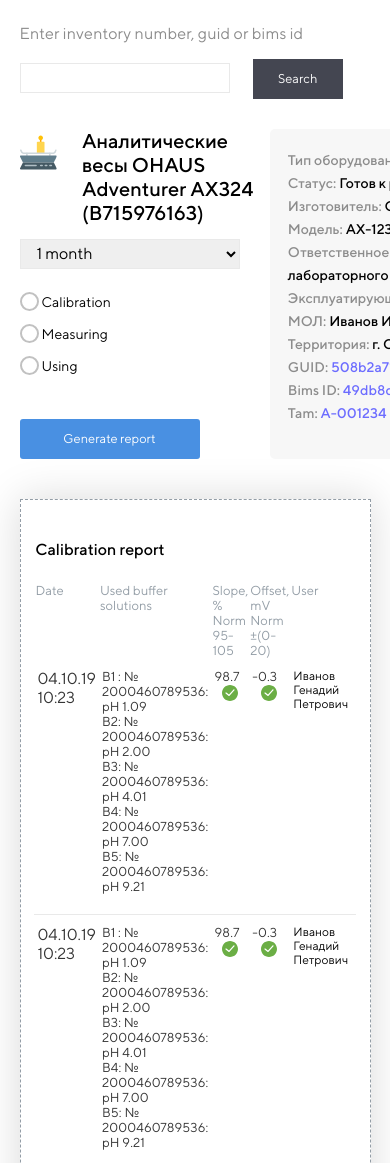
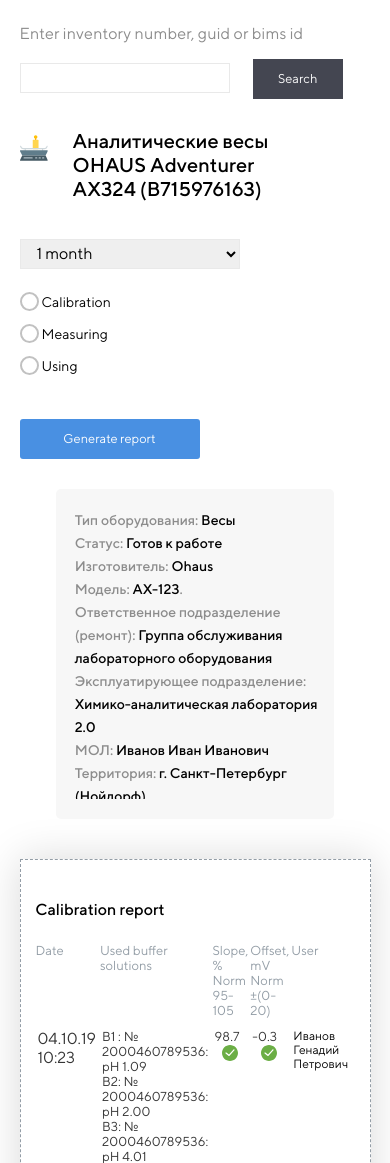
Before and after one commit to djino97/report_page, a PHP site: page / in a window 390 px wide; the page is wider, and only the part inside the window is pictured. Shown: the top 1163 px of that part. Run offline with PHP 8.4, Linux system fonts and the light colour scheme.

Commit message:
Update styles.css

```diff
--- a/styles/styles.css
+++ b/styles/styles.css
@@ -182,16 +182,18 @@ form[name=generateReport] input[type="radio"]:checked {
     border-radius: 5px;
     margin-left: auto;
     margin-right: 0em;
+    padding-top: 20px;
 }
 
 .description-inventory div {
-    width: 513.33px;
+    width: 526.33px;
     height: 290px;
-    margin: 20px 18.33px;
+    padding-left: 18.33px;
 }
 
 .description-inventory ul {
     padding-left: 0;
+    margin: 0;
 }
 
 .description-inventory li {
@@ -310,3 +312,26 @@ table.report-table td{
 padding-bottom: 20px;
 padding-top: 10px;
 }
+
+
+@media (max-width: 769px) {
+    .block-inventory {
+        display: block;
+    }
+
+    .description-inventory{
+        margin: auto;
+        margin-top: 30px;
+        margin-bottom: 30px;
+        width: 79%;
+    }
+    .description-inventory div{
+        width: 96%;
+        overflow:auto;
+    }
+
+    .image-inventory img {
+        width: 8%;
+    }
+
+}
```
